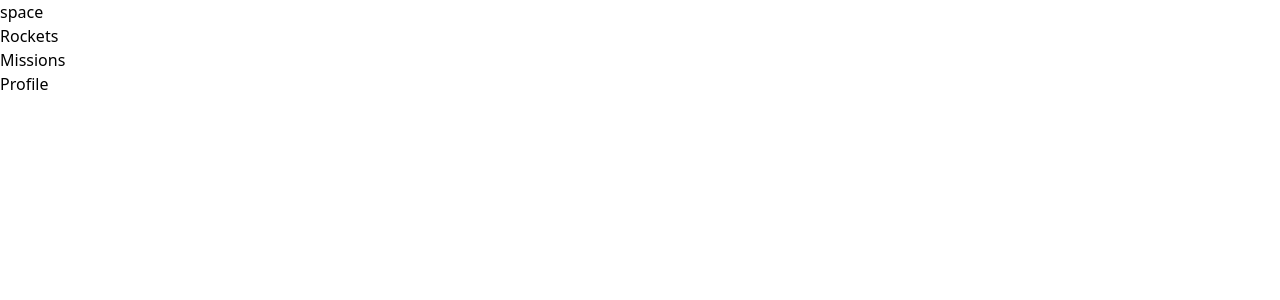
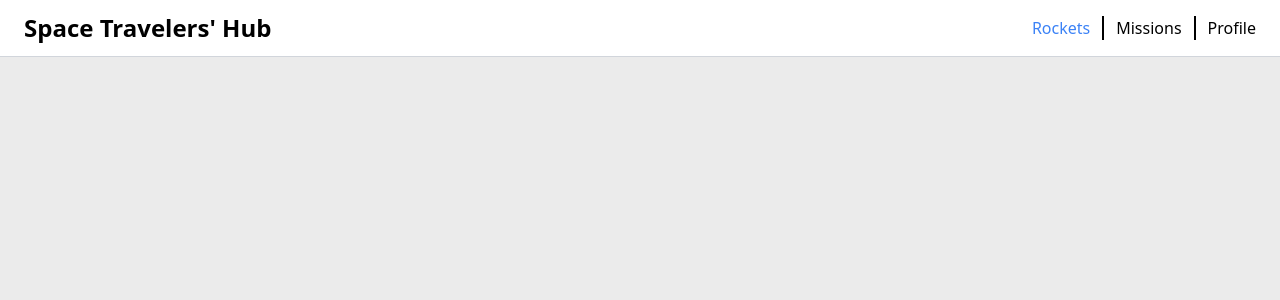
Before and after one commit to ShadyShawkat/React-Group-Project, a React (Create React App) app: page / in a window 1280 px wide. Shown: the top 300 px of the page. Built offline with nearby package versions, Linux system fonts and the light colour scheme.

Commit message:
Finish nav styling

```diff
--- a/src/components/Navbar/NavBar.js
+++ b/src/components/Navbar/NavBar.js
@@ -1,18 +1,34 @@
 import React from 'react';
-import { NavLink } from 'react-router-dom';
+import { NavLink, useLocation } from 'react-router-dom';
 
-const NavBar = () => (
-  <nav>
-    <h1>space</h1>
-    <ul>
-      <li>
-        <NavLink to="/" />
-        Rockets
-      </li>
-      <li><NavLink to="missions">Missions</NavLink></li>
-      <li><NavLink to="profile">Profile</NavLink></li>
-    </ul>
-  </nav>
-);
+const NavBar = () => {
+  const location = useLocation();
+  console.log(location.pathname);
+
+  return (
+    <nav className="flex justify-between px-6 py-3 bg-white items-center border-b border-b-gray-300">
+      <h1 className="font-bold text-2xl">Space Travelers&apos; Hub</h1>
+      <ul className="flex gap-3 font-medium">
+        <li className={location.pathname === '/' && 'text-blue-500'}>
+          <NavLink to="/">Rockets</NavLink>
+        </li>
+        <li
+          className={`border-l-black border-l-2 pl-3 ${
+            location.pathname === '/missions' && 'text-blue-500'
+          }`}
+        >
+          <NavLink to="missions">Missions</NavLink>
+        </li>
+        <li
+          className={`border-l-black border-l-2 pl-3 ${
+            location.pathname === '/profile' && 'text-blue-500'
+          }`}
+        >
+          <NavLink to="profile">Profile</NavLink>
+        </li>
+      </ul>
+    </nav>
+  );
+};
 
 export default NavBar;
--- a/src/index.css
+++ b/src/index.css
@@ -40,6 +40,7 @@ body {
   min-height: 100vh;
   text-rendering: optimizeSpeed;
   line-height: 1.5;
+  background-color: rgb(235, 235, 235);
 }
 
 /* A elements that don't have a class get default styles */
```
